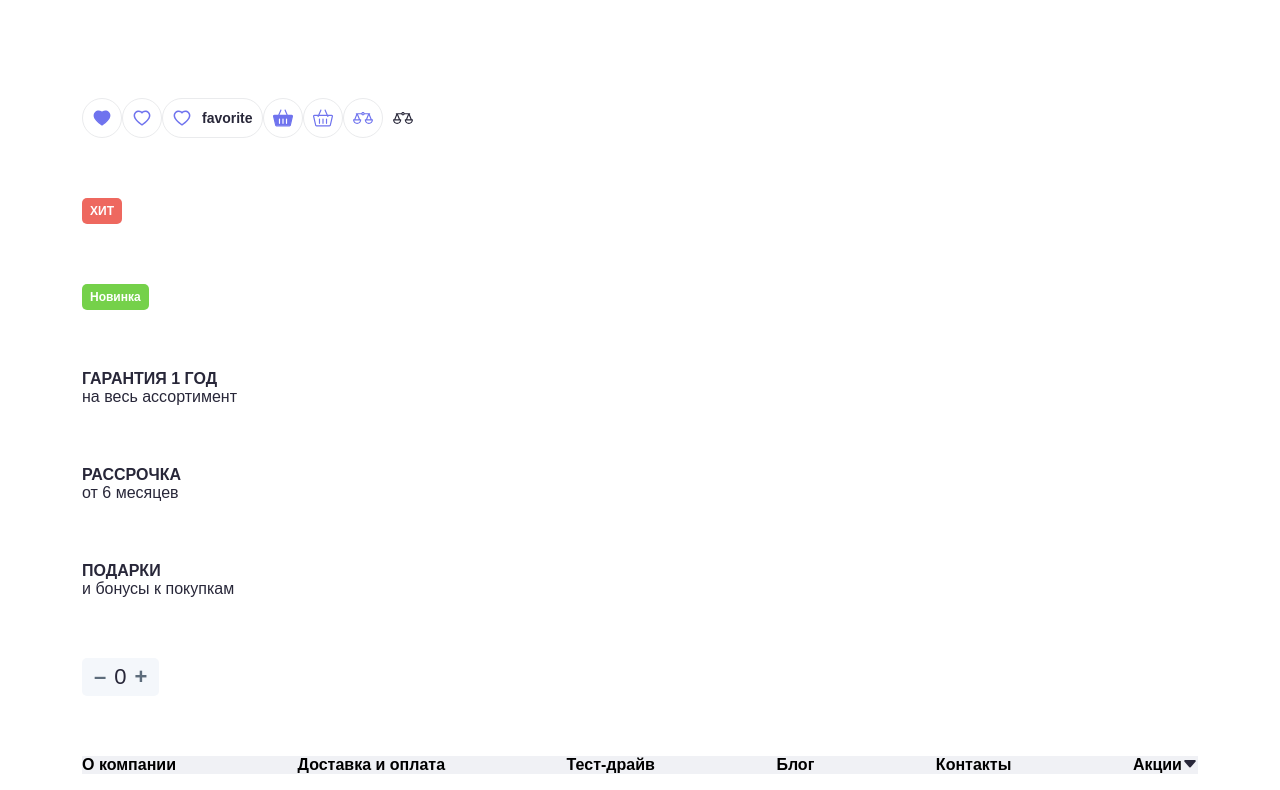
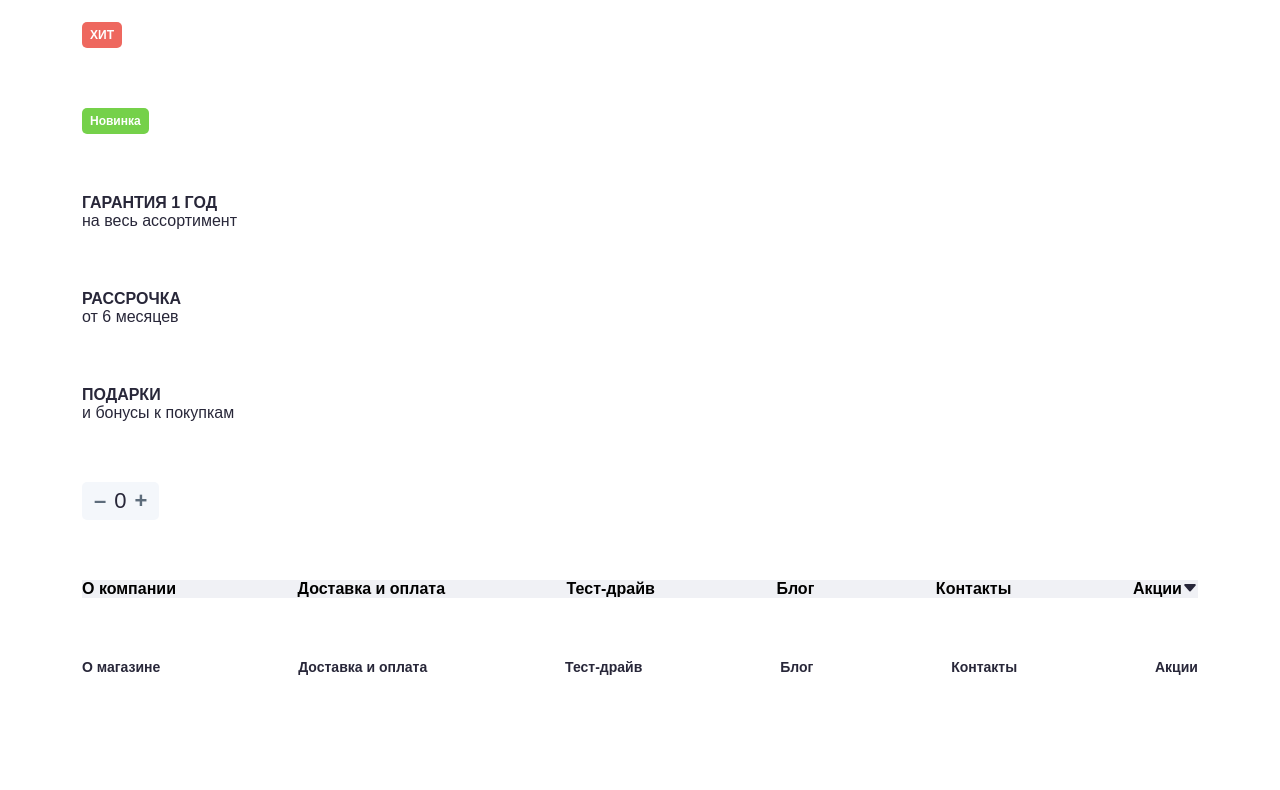
Before and after one commit to Bertik888/Samokat_proj_Vue3_vuex_router, a Vue app: page / in a window 1280 px wide. Shown: the part 748-1538 px from the top of the page. After the commit the page ends 1424 px from the top, so only its background shows below. Built offline with nearby package versions, Linux system fonts and the light colour scheme.

Commit message:
подготовлено menu-top

```diff
--- a/src/App.vue
+++ b/src/App.vue
@@ -4,6 +4,7 @@
 
       <!-- Button-->
       <ui-button
+        class="full-width"
         title="Оформить заказ"
         bg-color="bg-purple"
         @onClick="onClick"
@@ -180,7 +181,6 @@
     <div class="wrapper">
       <ui-counter
         v-model="counter"
-
       />
     </div>
 
@@ -189,7 +189,15 @@
 
     <div class="wrapper">
       <ui-menu-top
+      />
+    </div>
 
+
+    <!-- Menu-top -->
+
+    <div class="wrapper">
+      <menu-top
+        :items="menuTopList"
       />
     </div>
 
@@ -212,6 +220,8 @@ import IconHeart from '@/components/Ui/icons/IconHeart.vue'
 import IconCompare from '@/components/Ui/icons/IconCompare.vue'
 import UiIconAction from '@/components/Ui/UiIconAction.vue'
 import UiCounter from '@/components/Ui/UiCounter.vue'
+import MenuTop from '@/components/MenuTop.vue'
+
 
 
 
@@ -231,12 +241,39 @@ export default {
     IconHeart,
     IconCompare,
     UiIconAction,
-    UiCounter
+    UiCounter,
+    MenuTop
   },
 
   data() {
     return {
-      counter: 0
+      counter: 0,
+      menuTopList: [
+        {
+          title: 'О магазине',
+          route: '/home'
+        },
+        {
+          title: 'Доставка и оплата',
+          route: '/home'
+        },
+        {
+          title: 'Тест-драйв',
+          route: '/home'
+        },
+        {
+          title: 'Блог',
+          route: '/home'
+        },
+        {
+          title: 'Контакты',
+          route: '/home'
+        },
+        {
+          title: 'Акции',
+          route: '/home'
+        }
+      ]
     }
   },
 
@@ -302,16 +339,6 @@ body {
   -moz-osx-font-smoothing: grayscale;
 }
 
-.container {
-  // width: 100%;
-  // max-width: 1275px;
-
-  // padding-right: 165px;
-  // padding-left: 165px;
-  // margin-right: auto;
-  // margin-left: auto;
-}
-
 .cursor-pointer {
   cursor: pointer;
 }
--- /dev/null
+++ b/src/assets/css/general.scss
@@ -0,0 +1,3 @@
+.full-width {
+  width: 100%;
+}
--- a/src/components/MenuTop.vue
+++ b/src/components/MenuTop.vue
@@ -1,7 +1,14 @@
 <template>
-  <div class="menu-top">
-
-  </div>
+  <nav class="menu-top">
+    <router-link
+      v-for="(item, idx) in items"
+      :key="idx"
+      :to="item.route"
+      class="menu-top__item"
+    >
+      {{ item.title }}
+    </router-link>
+  </nav>
 </template>
 
 <script>
@@ -12,32 +19,27 @@
         type: Array,
         default: () => []
       }
-    },
-    data() {
-      return {
-        menuTopList: [
-          {
-            title: 'test1',
-            route: ''
-          },
-          {
-            title: 'test2',
-            route: ''
-          },
-          {
-            title: 'test3',
-            route: ''
-          },
-          {
-            title: 'test4',
-            route: ''
-          }
-        ]
-      }
-    },
+    }
   }
 </script>
 
-<style lang="scss" scoped>
+<style lang="scss">
+@import '@/assets/css/variables.scss';
 
+.menu-top {
+  display: flex;
+  justify-content: space-between;
+  list-style: none;
+  padding-left: 0;
+
+    &__item {
+      font-weight: 600;
+      font-size: 14px;
+      text-decoration: none;
+      color: $black-1;
+    }
+    & .router-link-active {
+      color: $purple;
+    }
+}
 </style>
--- a/src/components/Ui/UiButton.vue
+++ b/src/components/Ui/UiButton.vue
@@ -48,7 +48,7 @@
 
 .ui-btn {
   position: relative;
-  width: 100%;
+  // width: 100%;
   text-align: center;
   font-size: 16px;
   font-weight: 600;
@@ -89,7 +89,7 @@
   }
 }
 
-button:disabled,                          // для разных браузеров
+button:disabled,                          // для разных браузеров full -width сделать класс
 button[disabled] {
   background-color: $grey-2 !important;
   color: #FFFFFF !important;
--- a/src/main.js
+++ b/src/main.js
@@ -4,5 +4,7 @@ import router from './router'
 import store from './store'
 
 import '@/assets/css/color.scss'
+import '@/assets/css/general.scss'
+
 
 createApp(App).use(store).use(router).mount('#app')
```
Also changed, not shown: src/components/Ui/TopMenuSub.vue (deleted, +0 -28 lines), src/components/Ui/UiMenuTop.vue (+0 -7 lines).
